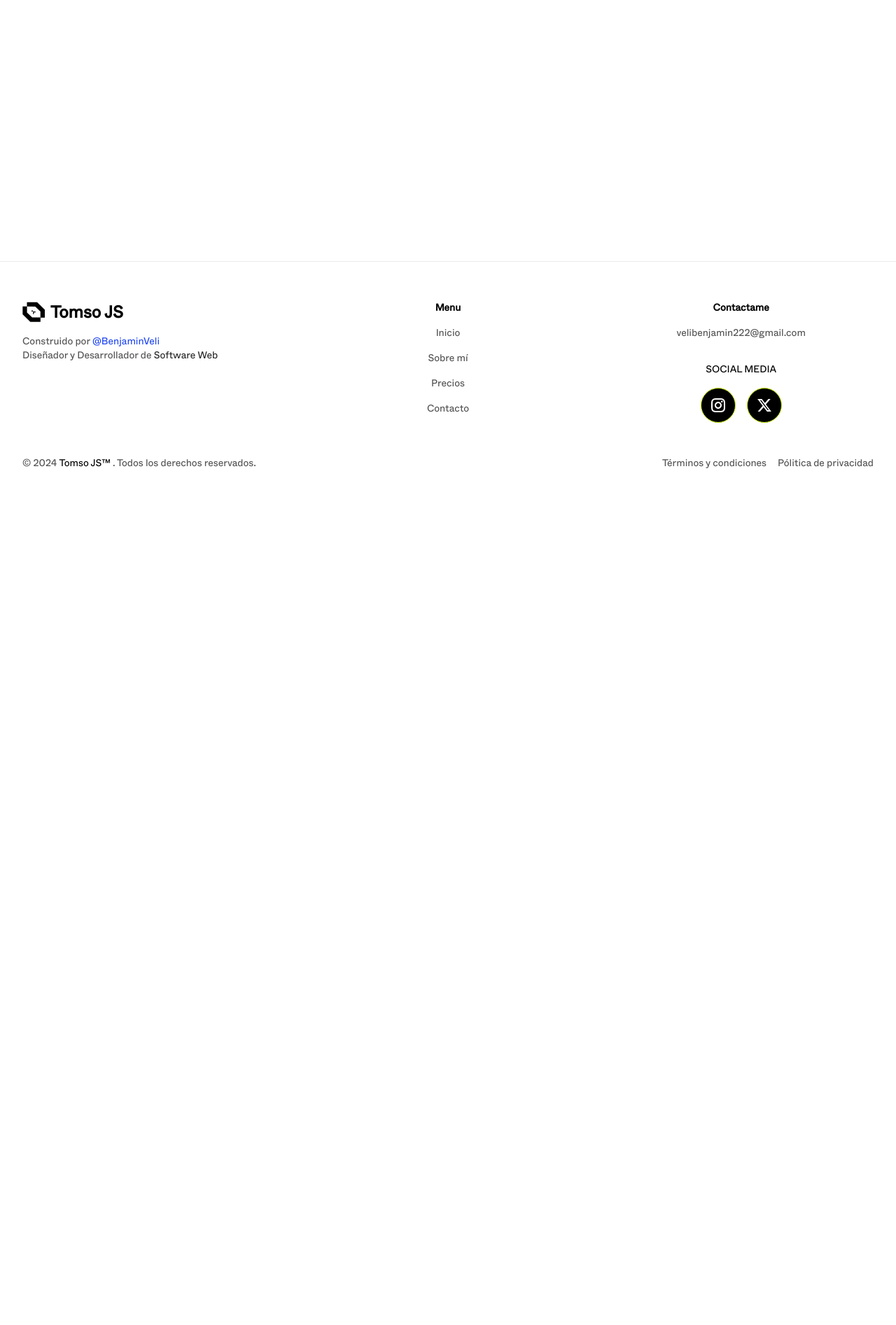
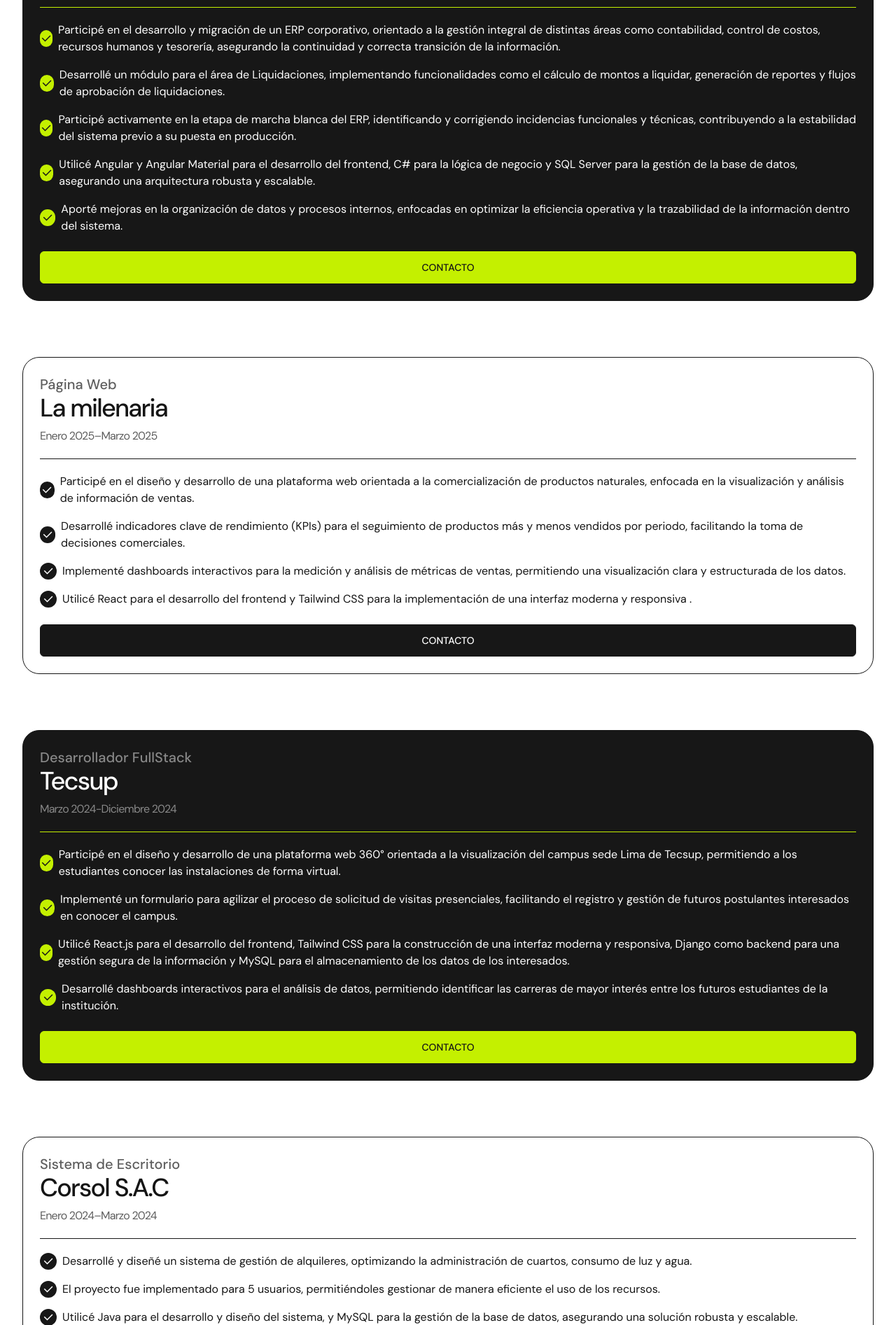
Before and after one commit to BenjaminVeli/benjamin-veli, a Next.js app: page /experience in a window 1280 px wide. Before the commit this address had no page. Shown: the part 427-2320 px from the top of the page at 70% size. Before the commit the page ends 1115 px from the top, so only its background shows below. Built offline with nearby package versions, Linux system fonts and the light colour scheme.

Commit message:
bveli - arreglos en la experiencia

```diff
--- a/src/components/Header.tsx
+++ b/src/components/Header.tsx
@@ -57,8 +57,8 @@
                         </nav>
 
                         <div className="hidden gap-x-6 items-center lg:flex">
-                            <a href="mailto:tomso.app@gmail.com" rel="noopener noreferrer" target="_blank" className="border-2 py-1 text-sm uppercase px-2.5 rounded-md bg-customGreen font-medium">
-                                <span>Empieza ahora</span>
+                            <a href="https://drive.google.com/file/d/1_wDRwWyMd-G4Yx32SYMMeirrcGnA8g8K/view?usp=sharing" rel="noopener noreferrer" target="_blank" className="border-2 py-1 text-sm uppercase px-2.5 rounded-md bg-customGreen font-medium">
+                                <span>Descargar Cv</span>
                             </a>
                         </div>
 
@@ -109,8 +109,8 @@
                                     <NavItems closeMenu={closeMenu} />
                                 </nav>
                                 <div className="py-14">
-                                    <a href="mailto:tomso.app@gmail.com" rel="noopener noreferrer" target="_blank" className="border py-1 text-sm uppercase px-2.5 rounded-md bg-customGreen font-medium">
-                                        <span>Empieza ahora</span>
+                                    <a href="https://drive.google.com/file/d/1_wDRwWyMd-G4Yx32SYMMeirrcGnA8g8K/view?usp=sharing" rel="noopener noreferrer" target="_blank" className="border py-1 text-sm uppercase px-2.5 rounded-md bg-customGreen font-medium">
+                                        <span>Descargar Cv</span>
                                     </a>
                                 </div>
                                 <div className="flex gap-4 justify-center">
--- a/src/constants/data.ts
+++ b/src/constants/data.ts
@@ -5,49 +5,56 @@
 export const navLinks = [
     { id: 1, href: "/", name: "Inicio" },
     { id: 2, href: "/about-me", name: "Sobre mí" },
-    { id: 3, href: "/precios", name: "Precios" },
+    { id: 3, href: "/experience", name: "Experiencia" },
     { id: 4, href: "/contact-me", name: "Contacto" },
 ]
 export const services = [
     {
         id: 1,
+        title: "Desarrollador FullStack",
+        price: "Xplora Technology S.A.C",
+        type: "Junio 2025–Diciembre 2025",
+        features: [
+            { id: 1, feature: "Participé en el desarrollo y migración de un ERP corporativo, orientado a la gestión integral de distintas áreas como contabilidad, control de costos, recursos humanos y tesorería, asegurando la continuidad y correcta transición de la información." },
+            { id: 2, feature: "Desarrollé un módulo para el área de Liquidaciones, implementando funcionalidades como el cálculo de montos a liquidar, generación de reportes y flujos de aprobación de liquidaciones." },
+            { id: 3, feature: "Participé activamente en la etapa de marcha blanca del ERP, identificando y corrigiendo incidencias funcionales y técnicas, contribuyendo a la estabilidad del sistema previo a su puesta en producción." },
+            { id: 4, feature: "Utilicé Angular y Angular Material para el desarrollo del frontend, C# para la lógica de negocio y SQL Server para la gestión de la base de datos, asegurando una arquitectura robusta y escalable." },
+            { id: 5, feature: "Aporté mejoras en la organización de datos y procesos internos, enfocadas en optimizar la eficiencia operativa y la trazabilidad de la información dentro del sistema." },
+        ],
+    },
+        {
+        id: 2,
         title: "Página Web",
-        price: "Desde $150",
-        type: "Ideal para presencia en línea.",
+        price: "La milenaria",
+        type: "Enero 2025–Marzo 2025",
         features: [
-            { id: 1, feature: "Diseño responsivo y moderno" },
-            { id: 2, feature: "SEO optimizado para buscadores" },
-            { id: 3, feature: "Interacciones animadas y atractivas" },
-            { id: 4, feature: "Rendimiento optimizado" },
-            { id: 5, feature: "Formulario de contacto personalizado" },
+            { id: 1, feature: "Participé en el diseño y desarrollo de una plataforma web orientada a la comercialización de productos naturales, enfocada en la visualización y análisis de información de ventas." },
+            { id: 2, feature: "Desarrollé indicadores clave de rendimiento (KPIs) para el seguimiento de productos más y menos vendidos por periodo, facilitando la toma de decisiones comerciales." },
+            { id: 3, feature: "Implementé dashboards interactivos para la medición y análisis de métricas de ventas, permitiendo una visualización clara y estructurada de los datos." },
+            { id: 4, feature: "Utilicé React para el desarrollo del frontend y Tailwind CSS para la implementación de una interfaz moderna y responsiva ." },
+        ],
+    },
+        {
+        id: 3,
+        title: "Desarrollador FullStack",
+        price: "Tecsup",
+        type: "Marzo 2024-Diciembre 2024",
+        features: [
+            { id: 1, feature: "Participé en el diseño y desarrollo de una plataforma web 360° orientada a la visualización del campus sede Lima de Tecsup, permitiendo a los estudiantes conocer las instalaciones de forma virtual." },
+            { id: 2, feature: "Implementé un formulario para agilizar el proceso de solicitud de visitas presenciales, facilitando el registro y gestión de futuros postulantes interesados en conocer el campus." },
+            { id: 3, feature: "Utilicé React.js para el desarrollo del frontend, Tailwind CSS para la construcción de una interfaz moderna y responsiva, Django como backend para una gestión segura de la información y MySQL para el almacenamiento de los datos de los interesados." },
+            { id: 4, feature: "Desarrollé dashboards interactivos para el análisis de datos, permitiendo identificar las carreras de mayor interés entre los futuros estudiantes de la institución." },
         ],
     },
     {
-        id: 2,
-        title: "Plataforma Web",
-        price: "Desde $600",
-        type: "Optimiza y digitaliza tu negocio.",
+        id: 4,
+        title: "Sistema de Escritorio",
+        price: "Corsol S.A.C",
+        type: "Enero 2024–Marzo 2024",
         features: [
-            { id: 1, feature: "Diseño responsivo y adaptable" },
-            { id: 2, feature: "Autenticación de usuarios segura" },
-            { id: 3, feature: "Panel de administración intuitivo" },
-            { id: 4, feature: "Generación de reportes y análisis" },
-            { id: 5, feature: "Seguridad avanzada y cifrado de datos" },
-            { id: 6, feature: "Gestión de roles y permisos" },
-            { id: 7, feature: "Respaldo de datos" },
-        ],
-    },
-    {
-        id: 3,
-        title: "Tienda Virtual",
-        price: "Desde $450",
-        type: "Vende productos online fácilmente.",
-        features: [
-            { id: 1, feature: "Diseño atractivo y responsivo" },
-            { id: 2, feature: "Integración con pasarelas de pago" },
-            { id: 3, feature: "Gestión de inventario eficiente" },
-            { id: 4, feature: "SEO optimizado para más ventas" },
-            { id: 5, feature: "Gestión de ofertas y descuentos" },
+            { id: 1, feature: "Desarrollé y diseñé un sistema de gestión de alquileres, optimizando la administración de cuartos, consumo de luz y agua." },
+            { id: 2, feature: "El proyecto fue implementado para 5 usuarios, permitiéndoles gestionar de manera eficiente el uso de los recursos." },
+            { id: 3, feature: "Utilicé Java para el desarrollo y diseño del sistema, y MySQL para la gestión de la base de datos, asegurando una solución robusta y escalable." },
         ],
     },
 ]
--- a/src/sections/Service.tsx
+++ b/src/sections/Service.tsx
@@ -12,40 +12,42 @@
   subsets: ["latin"],
 })
 
+const selectedIds = [1, 3];
+
 const Service = () => {
   return (
-    <section id="services" className={`${DmSans.className} min-h-screen flex items-center pt-[4.25rem] xl:pt-0 `}>
+    <section id="services" className={`${DmSans.className} min-h-screen flex items-center py-[4.25rem] xl:py-[7rem] `}>
       <motion.div variants={fadeInStagger}
         initial="start"
         animate="end"
         className="container">
         <motion.h1 variants={fadeInStaggerChild} className="text-4xl md:text-5xl xl:text-6xl font-medium text-center tracking-tighter text-blackCarbon mb-2">
-          Desarrolla tu Presencia Digital
+          Experiencia Laboral
         </motion.h1>
         <div className="mx-auto md:max-w-2xl mb-4">
           <motion.p variants={fadeInStaggerChild} className="text-center text-metalicGray text-base md:text-xl">
-            Desarrollamos tu proyecto con total transparencia. Elige el plan que mejor se adapte a tus necesidades y comienza a crecer online.
+             Desarrollador Full Stack con casi 2 años de experiencia en el desarrollo de aplicaciones web y soluciones backend.
           </motion.p>
         </div>
-        <motion.div variants={fadeInStaggerChild} className="grid md:grid-cols-2 lg:grid-cols-3 grid-cols-1 gap-10 items-start">
+        <motion.div variants={fadeInStaggerChild} className="grid grid-cols-1 gap-10 items-start">
           {services.map(({ id, title, price, type, features }) => (
-            <div key={id} className={`cursor-pointer p-6 mt-10 border border-GraphiteBlack rounded-3xl ${id === 2 ? "bg-DeepBlack" : ""}`}>
-              <h2 className={`font-medium text-xl tracking-tigher ${id === 2 ? "text-smokeGray" : "text-metalicGray"}`}>{title}</h2>
-              <p className={`tracking-tighter text-4xl font-medium ${id === 2 ? "text-white" : "text-GraphiteBlack"}`}>{price}</p>
-              <p className={`text-base tracking-tighter mt-2 ${id === 2 ? "text-smokeGray" : "text-metalicGray"}`}>{type}</p>
-              <span className={`h-px block sm:my-5 my-4 ${id === 2 ? "bg-customGreen" : "bg-DeepBlack"}`} />
+            <div key={id} className={`cursor-pointer p-6 mt-10 border border-GraphiteBlack rounded-3xl ${selectedIds.includes(id) ? "bg-DeepBlack" : ""}`}>
+              <h2 className={`font-medium text-xl tracking-tigher ${selectedIds.includes(id) ? "text-smokeGray" : "text-metalicGray"}`}>{title}</h2>
+              <p className={`tracking-tighter text-4xl font-medium ${selectedIds.includes(id) ? "text-white" : "text-GraphiteBlack"}`}>{price}</p>
+              <p className={`text-base tracking-tighter mt-2 ${selectedIds.includes(id) ? "text-smokeGray" : "text-metalicGray"}`}>{type}</p>
+              <span className={`h-px block sm:my-5 my-4 ${selectedIds.includes(id) ? "bg-customGreen" : "bg-DeepBlack"}`} />
               <ul className="inline-flex flex-col text-left gap-4">
                 {features.map(({ id: featureId, feature }) => (
                   <li key={featureId} className="flex items-center gap-2">
-                    <div className={`w-6 h-6 rounded-full flex items-center justify-center ${id === 2 ? "bg-customGreen" : "bg-DeepBlack"}`}>
-                      <RiCheckFill size={18} className={`${id === 2 ? "text-GraphiteBlack" : "text-white"}`} />
+                    <div className={`w-6 h-6 rounded-full flex items-center justify-center ${selectedIds.includes(id) ? "bg-customGreen" : "bg-DeepBlack"}`}>
+                      <RiCheckFill size={18} className={`${selectedIds.includes(id)  ? "text-GraphiteBlack" : "text-white"}`} />
                     </div>
-                    <span className={`${id === 2 ? "text-white" : "text-GraphiteBlack"}`}>{feature}</span>
+                    <span className={`${selectedIds.includes(id) ? "text-white" : "text-GraphiteBlack"}`}>{feature}</span>
                   </li>
                 ))}
               </ul>
-              <Link href="/contacto" className={`block w-full py-2.5 px-3.5 text-center border rounded-md mt-6 ${id === 2 ? "border-customGreen bg-customGreen" : "border-DeepBlack bg-DeepBlack"}`}>
-                <span className={`font-medium text-sm uppercase ${id === 2 ? "text-GraphiteBlack" : "text-white"}`}>Comprar</span>
+              <Link href="/contact-me" className={`block w-full py-2.5 px-3.5 text-center border rounded-md mt-6 ${selectedIds.includes(id) ? "border-customGreen bg-customGreen" : "border-DeepBlack bg-DeepBlack"}`}>
+                <span className={`font-medium text-sm uppercase ${selectedIds.includes(id) ? "text-GraphiteBlack" : "text-white"}`}>Contacto</span>
               </Link>
             </div>
           ))}
--- a/src/utils/brevo.ts
+++ b/src/utils/brevo.ts
@@ -3,7 +3,7 @@
 import { Params } from "@/types";
 
 const apiInstance = new brevo.TransactionalEmailsApi();
-
+console.log("API_BREVO_KEY:", process.env.API_BREVO_KEY);
 apiInstance.setApiKey(
     brevo.TransactionalEmailsApiApiKeys.apiKey,
     process.env.API_BREVO_KEY as string
@@ -21,7 +21,7 @@
                 </body>
         </html>`;
         // smtpEmail.sender = sender; // Ahora el remitente es dinámico
-        smtpEmail.sender = { name: "Consulta de Cliente", email: "exploratec.app@gmail.com" };
+        smtpEmail.sender = { name: "Consulta de la empresa", email: "tomso.app@gmail.com" };
 
         await apiInstance.sendTransacEmail(smtpEmail);
     } catch (error) {
```
Also changed, not shown: src/app/experience/page.tsx (renamed from src/app/precios/page.tsx).
